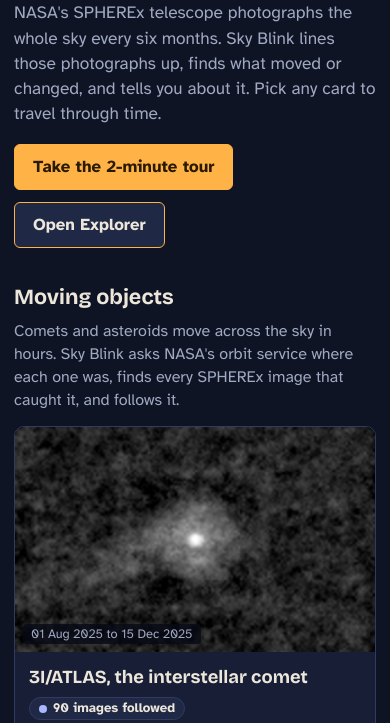
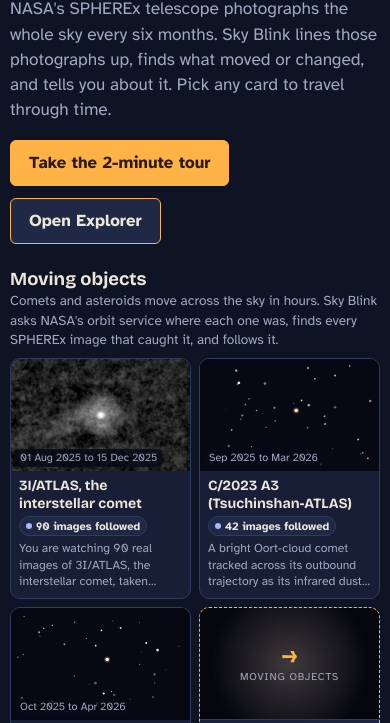
Before and after one commit to justchillprogrammer/nasa, a plain HTML site: page web/index.html in a window 390 px wide. Shown: the part 337-1060 px from the top of the page. Drawn offline with nearby package versions, Linux system fonts and the light colour scheme.

Commit message:
Mobile responsive layout: 2 cards per row on mobile, 3 objects + MORE button per category

```diff
--- a/web/showcase.css
+++ b/web/showcase.css
@@ -42,13 +42,13 @@
 .group h2 { font-size: 1.35rem; margin-bottom: 12px; }
 .group > p { color: var(--muted); margin: -6px 0 14px; max-width: 70ch; }
 
-.cards { display: grid; grid-template-columns: repeat(auto-fill, minmax(260px, 1fr)); gap: 16px; }
+.cards { display: grid; grid-template-columns: repeat(4, 1fr); gap: 16px; }
 
 .card {
   display: grid; grid-template-rows: auto 1fr; text-align: left;
   padding: 0; overflow: hidden; color: var(--text);
   background: var(--panel); border: 1px solid var(--line); border-radius: 10px;
-  min-height: 0; cursor: pointer;
+  min-height: 0; min-width: 0; cursor: pointer;
 }
 .card:hover { border-color: var(--amber); }
 .card-pics { position: relative; aspect-ratio: 16 / 10; background: #05070d; overflow: hidden; }
@@ -181,9 +181,91 @@
 .how summary { cursor: pointer; color: var(--text); }
 .how p { margin: 8px 0 0; }
 
+@media (max-width: 1080px) {
+  .cards { grid-template-columns: repeat(2, 1fr); }
+}
+
 @media (max-width: 900px) {
   .machine { grid-template-columns: minmax(0, 1fr); }
   .search { margin-left: 0; }
+}
+
+@media (max-width: 640px) {
+  .cards {
+    grid-template-columns: repeat(2, 1fr);
+    gap: 10px;
+  }
+  .card-pics {
+    aspect-ratio: 16 / 10;
+  }
+  .card-body {
+    padding: 8px 10px 10px;
+    gap: 4px;
+  }
+  .card-body h3 {
+    font-size: 0.92rem;
+    line-height: 1.25;
+  }
+  .card-body p {
+    font-size: 0.76rem;
+    line-height: 1.35;
+    display: -webkit-box;
+    -webkit-line-clamp: 3;
+    -webkit-box-orient: vertical;
+    overflow: hidden;
+  }
+  .card-date {
+    font-size: 0.68rem;
+    padding: 1px 5px;
+    left: 4px;
+    bottom: 4px;
+  }
+  .badges {
+    gap: 4px;
+  }
+  .badge {
+    padding: 1px 6px;
+    font-size: 0.7rem;
+    gap: 4px;
+  }
+  .badge i {
+    width: 6px;
+    height: 6px;
+  }
+  .more-card-visual {
+    gap: 2px;
+  }
+  .more-card-arrow {
+    font-size: 1.5rem;
+  }
+  .more-card-tag {
+    font-size: 0.65rem;
+    text-align: center;
+    padding: 0 4px;
+  }
+  .group {
+    margin-top: 22px;
+  }
+  .group h2 {
+    font-size: 1.15rem;
+    margin-bottom: 4px;
+  }
+  .group > p {
+    font-size: 0.85rem;
+    margin-bottom: 8px;
+  }
+}
+
+@media (max-width: 480px) {
+  .cards {
+    gap: 8px;
+  }
+  .card-body {
+    padding: 6px 8px 8px;
+  }
+  .card-body h3 {
+    font-size: 0.88rem;
+  }
 }
 @media (prefers-reduced-motion: reduce) {
   .card-pics img { animation: none; }
--- a/web/showcase.js
+++ b/web/showcase.js
@@ -325,7 +325,7 @@ function renderFeed() {
   for (const t of allItems) {
     let g = groups.find((x) => x.name === t.group);
     if (!g) groups.push(g = { name: t.group, items: [] });
-    if (g.items.length < 7) g.items.push(t);
+    if (g.items.length < 3) g.items.push(t);
   }
   const blurbs = {
     "Moving objects": "Comets and asteroids move across the sky in hours. Sky Blink asks NASA's orbit service where each one was, finds every SPHEREx image that caught it, and follows it.",
--- a/web/style.css
+++ b/web/style.css
@@ -305,6 +305,10 @@ button.on { border-color: var(--amber); box-shadow: inset 0 0 0 1px var(--amber)
   .sliders input[type="range"] { width: 120px; }
 }
 
+@media (max-width: 480px) {
+  body { padding: 10px 10px 24px; }
+}
+
 .home-link { color: inherit; text-decoration: none; }
 
 #find-changes { margin-top: 10px; }
```
